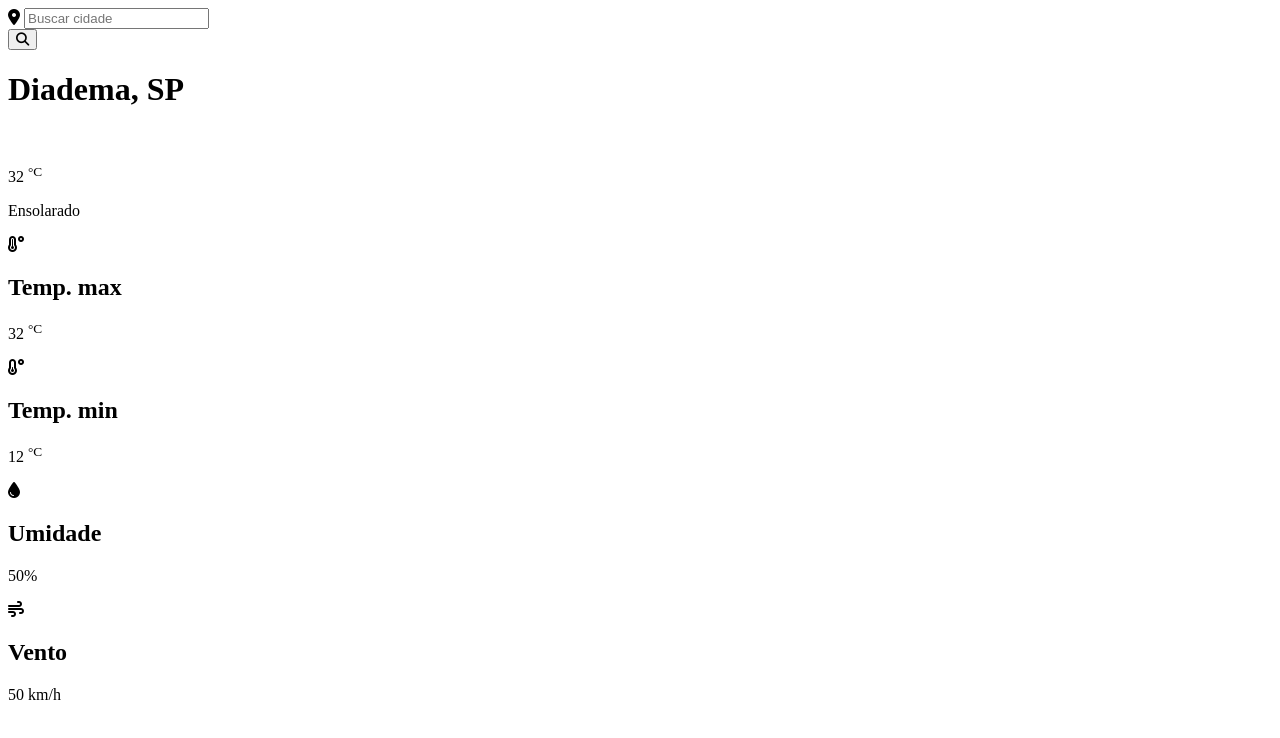
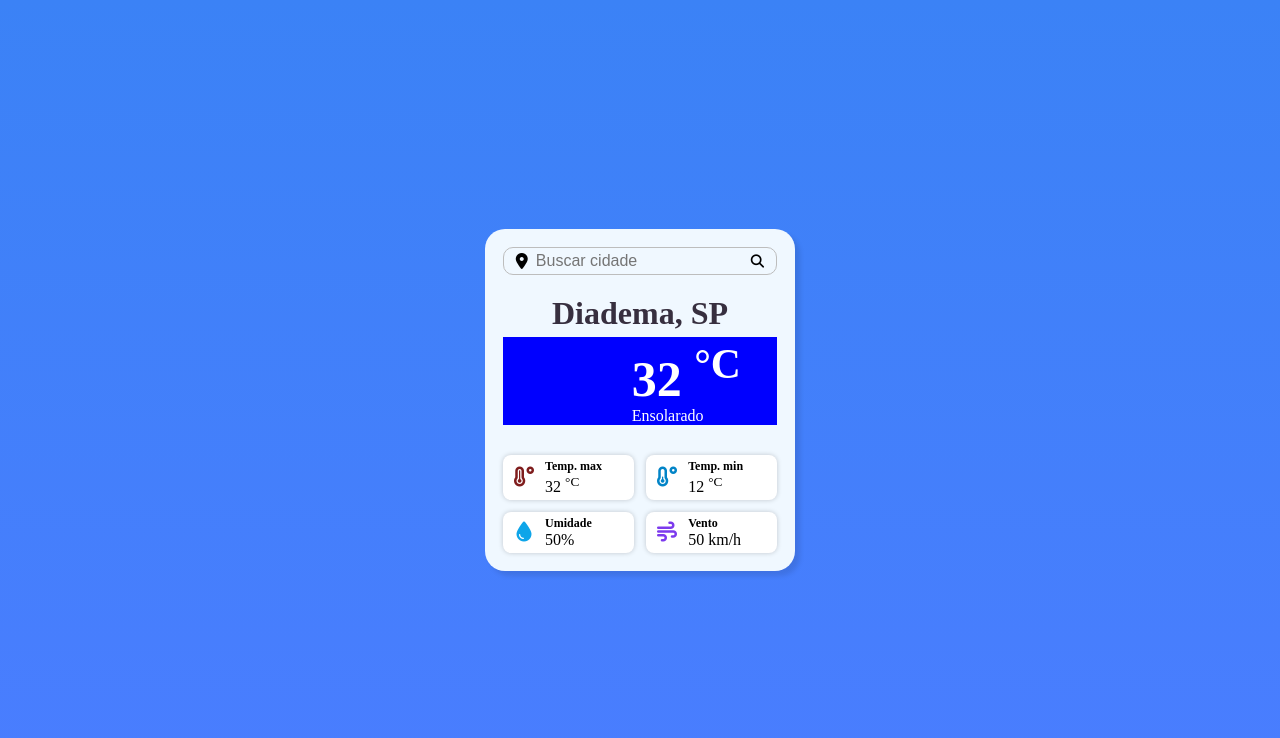
Before and after one commit to AndreOliveira509/clima-api, a plain HTML site: page index.html in a window 1280 px wide. Drawn offline with Linux system fonts and the light colour scheme.

Commit message:
css feito

```diff
--- a/index.html
+++ b/index.html
@@ -5,20 +5,24 @@
     <meta charset="UTF-8">
     <meta name="viewport" content="width=device-width, initial-scale=1.0">
     <link rel="stylesheet" href="https://cdnjs.cloudflare.com/ajax/libs/font-awesome/6.6.0/css/all.min.css" integrity="sha512-Kc323vGBEqzTmouAECnVceyQqyqdsSiqLQISBL29aUW4U/M7pSPA/gEUZQqv1cwx4OnYxTxve5UMg5GT6L4JJg==" crossorigin="anonymous" referrerpolicy="no-referrer" />
-    <link rel="stylesheet" href="src/styles/style.css">
+    <link rel="stylesheet" href="src/styles/styles.css">
     <title>Clima Cep</title>
 </head>
 <body>
-    <div id="container">
+<div id="container">
         <form id="search">
             <i class="fa-solid fa-location-dot"></i>
-            <input type="search" name="city_name" id="city_name" placeholder="Buscar cidade">
+            <input
+                type="search"
+                name="city_name"
+                id="city_name"
+                placeholder="Buscar cidade"
+             >
+            <button type="submit">
+                <i class="fa-solid fa-magnifying-glass"></i>
+            </button>
         </form>
-        <button type="submit">
-            <i class="fa-solid fa-magnifying-glass"></i>
-        </button>
-    </div>
-    <div id="weather">
+    <div id="weather" class="show">
         <h1 id="title">Diadema, SP</h1>
         <div id="infos">
             <div id="temp">
@@ -32,7 +36,7 @@
                     </p>
                 </div>
             </div>
-            <div id="orther_infos">
+            <div id="other_infos">
                 <div class="info">
                     <i id="temp_max_icon"class="fa-solid fa-temperature-high"></i>
                     <div>
@@ -72,6 +76,7 @@
             </div>
         </div>
     </div>
+</div>
     <div id="alert"></div>
 </body>
 </html>
--- a/src/styles/styles.css
+++ b/src/styles/styles.css
@@ -0,0 +1,114 @@
+* {
+    margin: 0;
+    padding: 0;
+    box-sizing: border-box;
+}
+body {
+    display: flex;
+    align-items: center;
+    justify-content: center;
+    min-height: 100vh;
+    background: linear-gradient(#3b82f6,#4a7dff);
+}
+#container {
+    background-color: #f0f8ff;
+    border-radius: 20px;
+    padding: 18px;
+    box-shadow: 5px 5px 5px rgba(0, 0, 0, 0.1);
+}
+#search {
+    display: flex;
+    align-items: center;
+    gap: 8px;
+    border: 1px solid #bdbdbd;
+    border-radius: 10px;
+    padding: 4px 12px;
+}
+#search input {
+    border: none;
+    background-color: transparent;
+    font-size: 16px;
+    width: 100%;
+}
+#search input:focus-visible {
+    outline: none;
+}
+#search button {
+    background-color: transparent;
+    border: none;
+    cursor: pointer;
+}
+#weather {
+    display: none;
+    margin-top: 20px;
+
+}
+#weather.show{
+    display: block;
+}
+#weather #title {
+    text-align: center;
+    margin-bottom: 5px;
+    font-weight: 600;
+    color: #372f3f;
+}
+#temp {
+    display: flex;
+    align-items: center;
+    justify-content: space-around;
+    gap: 20px;
+    background-color: blue;
+    color: #fff;
+    border-radius: 20px padding;
+}
+#temp_img {
+    filter: drop-shadow(2px 2px 2px rgba(0, 0, 0, 0.2));
+}
+#temp_value {
+    font-weight: bold;
+    font-size: 50px;
+    line-height: 55px
+}
+#temp_description {
+    font-weight: 500;
+    text-transform: capitalize;
+}
+#other_infos {
+    margin-top: 30px;
+    display: grid;
+    grid-template-columns: 1fr 1fr;
+    gap: 12px;
+}
+#other_infos .info {
+    display: flex;
+    align-items: center;
+    justify-content: start;
+    padding: 4px 10px;
+    border-radius: 8px;
+    box-shadow: 0px 0px 5px rgba(0, 0, 0, 0.2);
+    background-color: #fff;
+    gap: 10px;
+}
+#other_infos .info h2 {
+    font-size: 12px;
+    font-weight: 600;
+
+}
+#other_infos .info i {
+    text-align: center;
+    font-size: 20px;
+    width: 20%;
+}
+
+#temp_max_icon {
+    color: #7f1d1d;
+}
+#temp_min_icon {
+    color: #0284C7;
+}
+#humidity_icon {
+    color: #0ea5e9;
+}
+#wind_icon {
+    color: #7c3aed
+}
```
